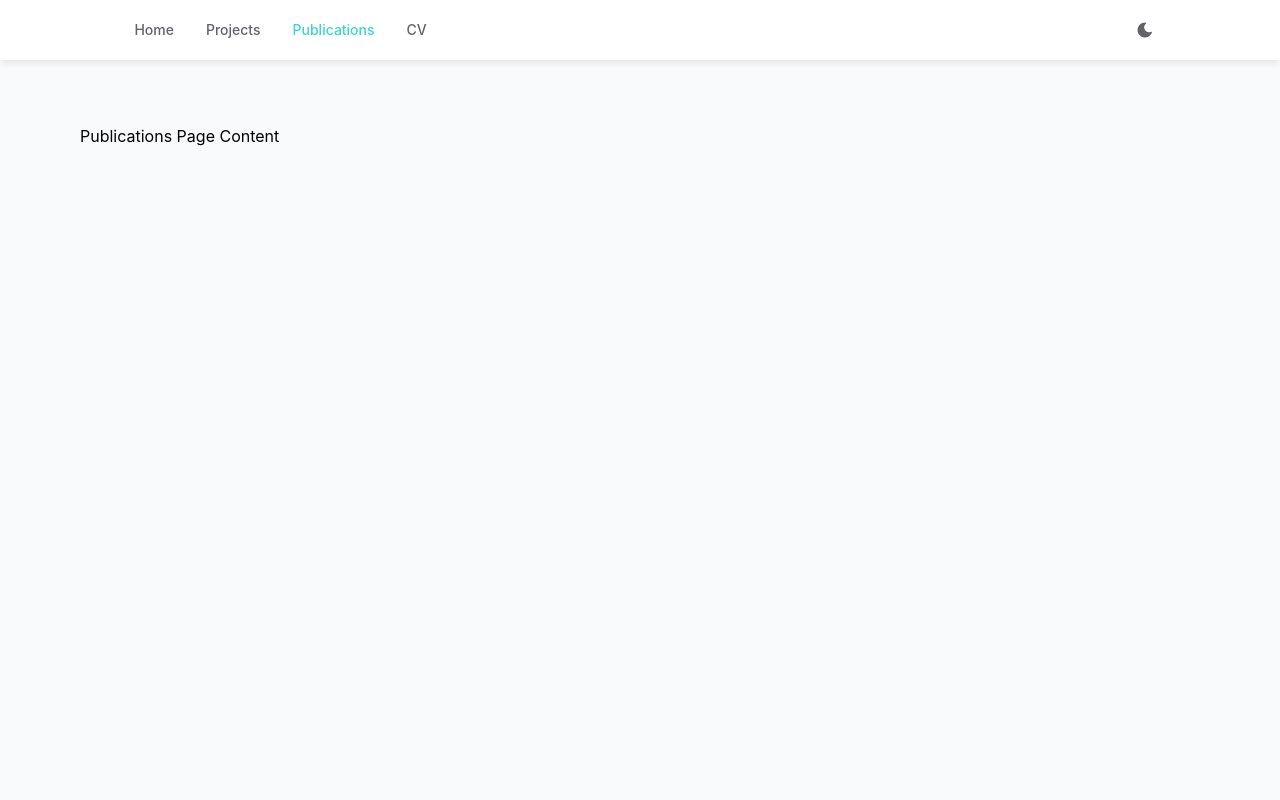
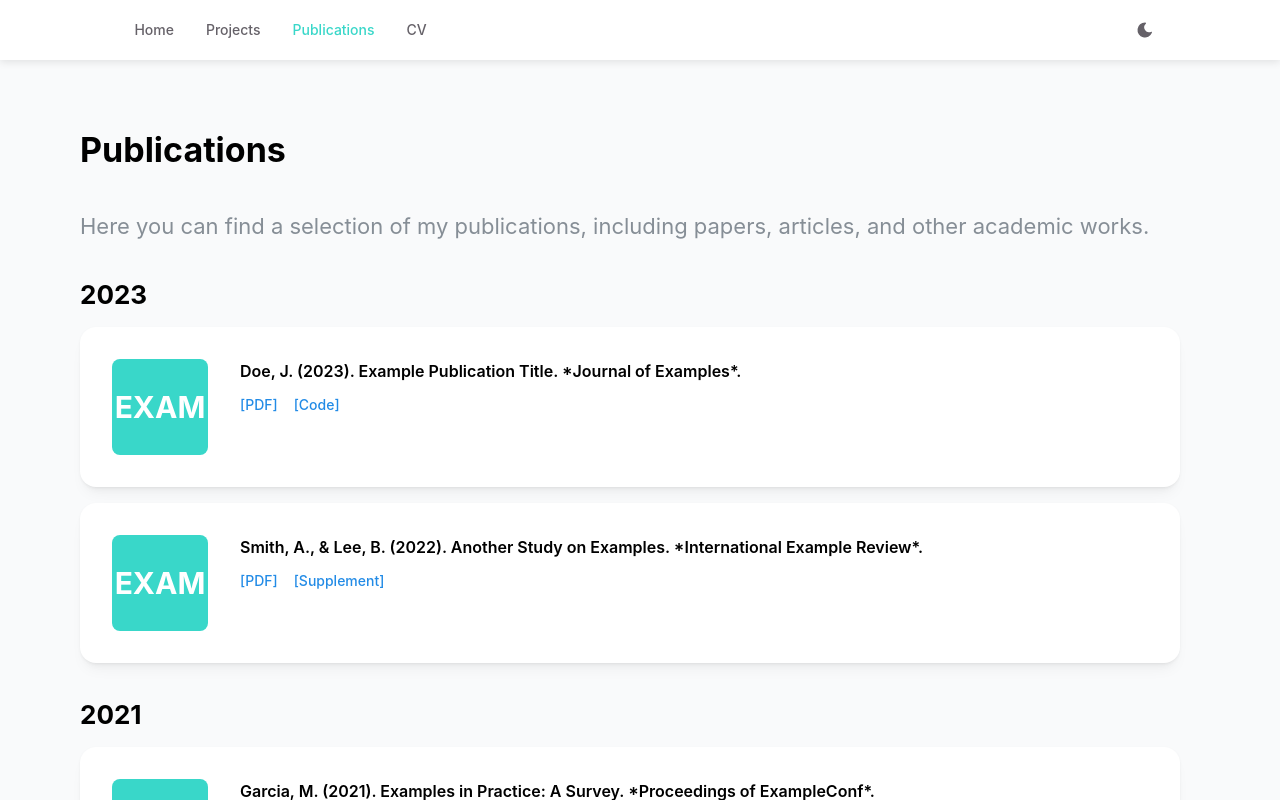
Before and after one commit to DerSimi/portfolio-website, a React (Vite) app: page / in a window 1280 px wide. Both pictures are taken after a click on the link "Publications". Shown: the top 800 px of the page. Built offline with nearby package versions, Linux system fonts and the light colour scheme.

Commit message:
added publications

```diff
--- a/src/RootPage.tsx
+++ b/src/RootPage.tsx
@@ -3,12 +3,137 @@ import { Box, useMantineColorScheme, useMantineTheme } from "@mantine/core";
 import { NavBar } from "@/components /NavBar/NavBar";
 import { Home } from "@/pages/Home";
 import { CV } from "./pages/CV";
+import { PublicationData, Publications } from "./pages/Publications";
+
+const dummyPublications: PublicationData[] = [
+  {
+    imageUrl: "",
+    imageAlt: "EXAM",
+    date: "2023-01-01",
+    citation:
+      "Doe, J. (2023). Example Publication Title. *Journal of Examples*.",
+    links: [
+      { href: "https://example.com/pdf1", label: "PDF" },
+      { href: "https://example.com/code1", label: "Code" },
+    ],
+  },
+  {
+    imageUrl: "",
+    imageAlt: "EXAM",
+    date: "2023-01-01",
+    citation:
+      "Smith, A., & Lee, B. (2022). Another Study on Examples. *International Example Review*.",
+    links: [
+      { href: "https://example.com/pdf2", label: "PDF" },
+      { href: "https://example.com/supp2", label: "Supplement" },
+    ],
+  },
+  {
+    imageUrl: "",
+    imageAlt: "EXAM",
+    date: "2021-01-01",
+    citation:
+      "Garcia, M. (2021). Examples in Practice: A Survey. *Proceedings of ExampleConf*.",
+    links: [
+      { href: "https://example.com/pdf3", label: "PDF" },
+      { href: "https://example.com/code3", label: "Code" },
+    ],
+  },
+  {
+    imageUrl: "",
+    imageAlt: "EXAM",
+    date: "2020-01-01",
+    citation:
+      "Khan, R., & O'Neil, P. (2020). Case Studies of Examples. *Example Studies Quarterly*.",
+    links: [
+      { href: "https://example.com/pdf4", label: "PDF" },
+      { href: "https://example.com/data4", label: "Data" },
+    ],
+  },
+  {
+    imageUrl: "",
+    imageAlt: "EXAM",
+    date: "2021-01-01",
+    citation:
+      "Zhang, Y. (2019). Example Algorithms and Applications. *Journal of Applied Examples*.",
+    links: [
+      { href: "https://example.com/pdf5", label: "PDF" },
+      { href: "https://example.com/code5", label: "Code" },
+    ],
+  },
+  {
+    imageUrl: "",
+    imageAlt: "EXAM",
+    date: "2018-01-01",
+    citation:
+      "Williams, L., & Patel, S. (2018). Experimental Results on Examples. *Example Letters*.",
+    links: [
+      { href: "https://example.com/pdf6", label: "PDF" },
+      { href: "https://example.com/doi6", label: "DOI" },
+    ],
+  },
+  {
+    imageUrl: "",
+    imageAlt: "EXAM",
+    date: "2017-01-01",
+    citation:
+      "Nakamura, H. (2017). Theoretical Foundations of Examples. *Theoretical Example Journal*.",
+    links: [
+      { href: "https://example.com/pdf7", label: "PDF" },
+      { href: "https://example.com/code7", label: "Code" },
+    ],
+  },
+  {
+    imageUrl: "",
+    imageAlt: "EXAM",
+    date: "2016-01-01",
+    citation:
+      "Müller, F., & Rossi, G. (2016). Examples in Machine Learning. *ML Example Review*.",
+    links: [
+      { href: "https://example.com/pdf8", label: "PDF" },
+      { href: "https://example.com/supp8", label: "Supplement" },
+    ],
+  },
+  {
+    imageUrl: "",
+    imageAlt: "EXAM",
+    date: "2015-01-01",
+    citation:
+      "Brown, T. (2015). A Comprehensive Guide to Examples. *Examples Monthly*.",
+    links: [
+      { href: "https://example.com/pdf9", label: "PDF" },
+      { href: "https://example.com/code9", label: "Code" },
+    ],
+  },
+  {
+    imageUrl: "",
+    imageAlt: "EXAM",
+    date: "2014-01-01",
+    citation:
+      "Singh, V., & Kim, J. (2014). Practical Example Methodologies. *Applied Examples*.",
+    links: [
+      { href: "https://example.com/pdf10", label: "PDF" },
+      { href: "https://example.com/data10", label: "Data" },
+    ],
+  },
+  {
+    imageUrl: "",
+    imageAlt: "EXAM",
+    date: "2013-01-01",
+    citation:
+      "Lopez, R. (2013). Historical Perspectives on Examples. *Example History Review*.",
+    links: [
+      { href: "https://example.com/pdf11", label: "PDF" },
+      { href: "https://example.com/code11", label: "Code" },
+    ],
+  },
+];
 
 // You can move these into their own files in a 'views' or 'sections' folder later
 const HomeContent = () => <Home />;
 const ProjectsContent = () => <div>Projects Page Content</div>;
-const PublicationsContent = () => <div>Publications Page Content</div>;
-const CVContent = () => <CV/>;
+const PublicationsContent = () => <Publications publications={dummyPublications} />;
+const CVContent = () => <CV />;
 
 const contentMap: Record<string, ReactElement> = {
   Home: <HomeContent />,
--- /dev/null
+++ b/src/components /PublicationCard.tsx
@@ -0,0 +1,62 @@
+import type { ReactNode } from 'react';
+import { Card, Group, Image, Text, Anchor, Stack, Paper } from '@mantine/core';
+import { useMantineTheme, useMantineColorScheme } from '@mantine/core';
+
+
+export function PublicationCard({ imageUrl = '', imageAlt = "ICML", citation = "N. Sirmpilatze, et al. (2023). \"A Novel Approach to Sensor Fusion for Robust Localization.\" *Journal of Field Robotics*", links = [{ href: "www.link.com", label: "PDF" }, { href: "www.link.com", label: "Code" }] }) {
+
+  const theme = useMantineTheme();
+  const { colorScheme, toggleColorScheme } = useMantineColorScheme();
+
+  const bg = colorScheme === 'dark' ? theme.other.colors.dark.navBg : theme.other.colors.light.navBg;
+
+  return (
+    <Card shadow="sm" padding="xl" radius="lg" bg={bg}>
+      <Group align="flex-start" gap="xl" wrap="nowrap">
+        {imageUrl ? (
+          <Image
+            src={imageUrl}
+            alt={imageAlt}
+            w={96}
+            h={96}
+            radius="md"
+          />
+        ) : (
+          <Paper
+            w={96}
+            h={96}
+            radius="md"
+            shadow='false'
+            bg={theme.other.colors.accent}
+            style={{ display: 'flex', justifyContent: 'center', alignItems: 'center' }}
+          >
+            <Text fz={30} fw="bolder" ta="center" c="white">{imageAlt}</Text>
+          </Paper>
+        )}
+
+        <Stack gap="xs" style={{ flex: 1 }}>
+          <Text fw={600} lh={1.6}>
+            {citation}
+          </Text>
+
+          {links.length > 0 && (
+            <Group gap="md">
+              {links.map((link) => (
+                <Anchor
+                  href={link.href}
+                  key={link.label}
+                  size="sm"
+                  fw={500}
+                  target="_blank"
+                  rel="noopener noreferrer"
+                >
+                  {`[${link.label}]`}
+                </Anchor>
+              ))}
+            </Group>
+          )}
+        </Stack>
+      </Group>
+    </Card>
+  );
+}
--- /dev/null
+++ b/src/pages/Publications.tsx
@@ -0,0 +1,64 @@
+import { AboutMe } from '@/components /Home/AboutMe';
+import { Education } from '@/components /Home/Education';
+import { Interests } from '@/components /Home/Interests';
+import { Profile } from '@/components /Home/Profile';
+import { Grid, Paper, Stack, Text } from '@mantine/core';
+import { PublicationCard } from '@/components /PublicationCard';
+
+export type PublicationData = {
+    imageUrl: string;
+    imageAlt: string;
+    citation: string;
+    links: { href: string; label: string }[];
+    date: string;
+};
+
+export function Publications({ publications = [] }: { publications?: PublicationData[] }) {
+    // sort descending by date
+    const sorted = publications
+        .slice()
+        .sort((a, b) => new Date(b.date).getTime() - new Date(a.date).getTime());
+
+    // group by year (keys are strings like "2023")
+    const byYear = sorted.reduce<Record<string, PublicationData[]>>((acc, pub) => {
+        const year = new Date(pub.date).getFullYear().toString();
+        if (!acc[year]) acc[year] = [];
+        acc[year].push(pub);
+        return acc;
+    }, {});
+
+    // years in descending order
+    const years = Object.keys(byYear).sort((a, b) => Number(b) - Number(a));
+
+    return (
+        <Stack gap="xl" justify="center" align="left" pb={100} pr={100}>
+            <Text fz="h1" fw="bolder" ta="left">
+                Publications
+            </Text>
+            <Text fz="h3" c="dimmed" ta="left">
+                Here you can find a selection of my publications, including papers,
+                articles, and other academic works.
+            </Text>
+
+            {years.map((year) => (
+                <Stack key={year} gap="sm">
+                    <Text fz="h2" fw={700} ta="left">
+                        {year}
+                    </Text>
+
+                    <Stack gap="md">
+                        {byYear[year].map((pub, idx) => (
+                            <PublicationCard
+                                key={`${year}-${idx}`}
+                                imageUrl={pub.imageUrl}
+                                imageAlt={pub.imageAlt}
+                                citation={pub.citation}
+                                links={pub.links}
+                            />
+                        ))}
+                    </Stack>
+                </Stack>
+            ))}
+        </Stack>
+    );
+}
```
